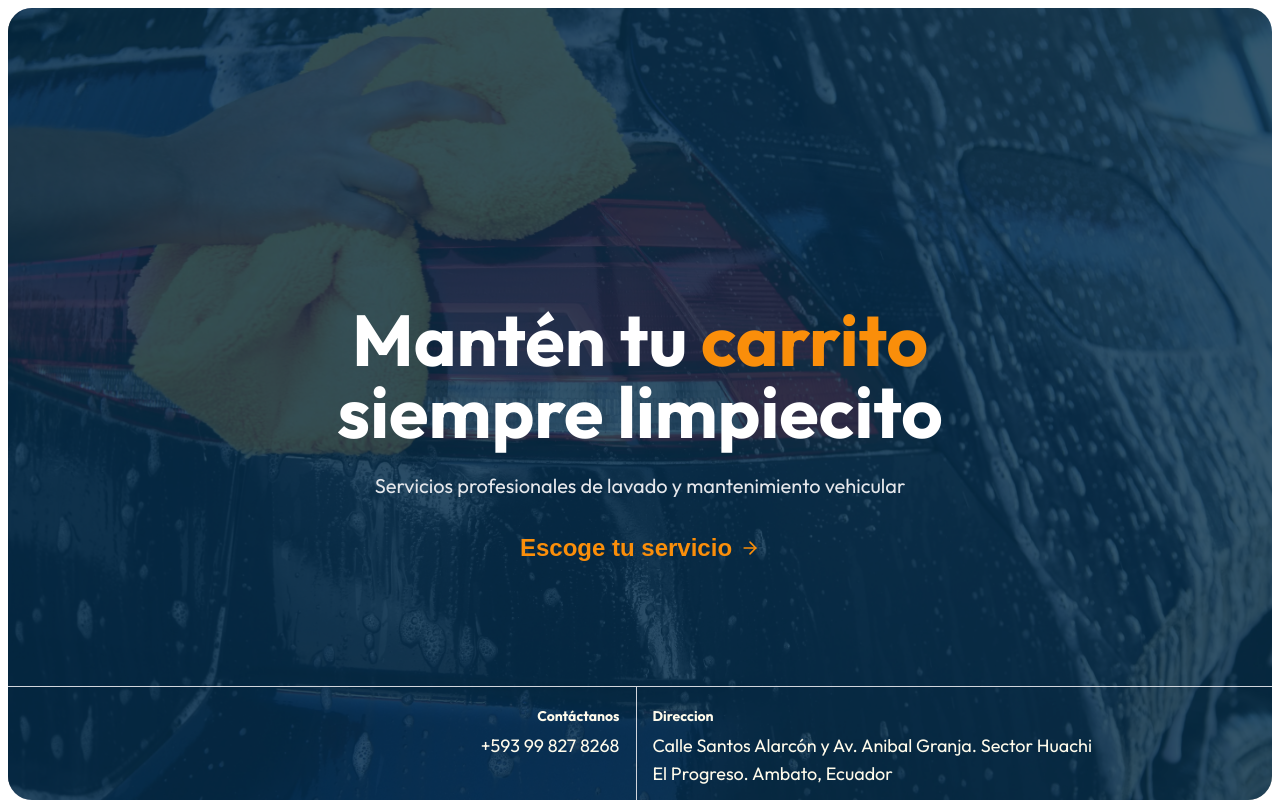
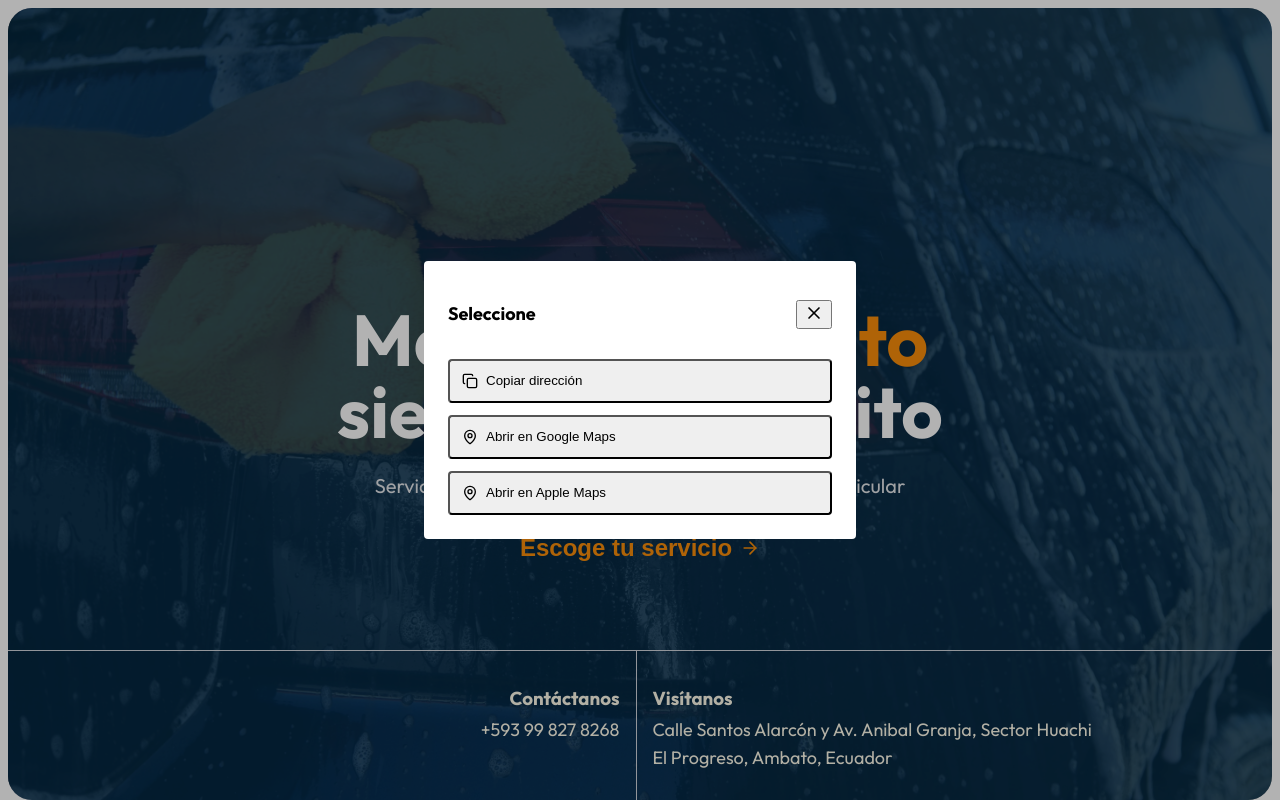
Before and after one commit to juaneugenio/lubrimas, a React (Vite) app: page / in a window 1280 px wide. Both pictures are taken after a click on the element 954 px from the left and 743 px from the top of the page. Shown: the top 800 px of the page. Built offline with nearby package versions, Linux system fonts and the light colour scheme.

Commit message:
estilos de las secciones call-to-acton en el hero. Antes de implementacion navbar sticky

```diff
--- a/package.json
+++ b/package.json
@@ -14,12 +14,14 @@
     "preview": "vite preview"
   },
   "dependencies": {
+    "@headlessui/react": "^2.2.1",
     "@react-google-maps/api": "^2.20.6",
     "framer-motion": "^12.6.3",
     "lucide-react": "^0.487.0",
     "react": "^19.0.0",
     "react-dom": "^19.0.0",
     "react-hook-form": "^7.55.0",
+    "react-hot-toast": "^2.5.2",
     "react-icons": "^5.5.0",
     "react-router-dom": "^7.4.1"
   },
--- a/src/components/Hero/Hero.jsx
+++ b/src/components/Hero/Hero.jsx
@@ -41,7 +41,7 @@ const Hero = () => {
             animate={{ opacity: 1, y: 0 }}
             transition={{ delay: 0.2, duration: 0.8 }}
           >
-            Mantén tu <span className="text-primary">carrito</span> siempre limpiecito
+            Mantén tu <span className="text-primary-color">carrito</span> siempre limpiecito
           </motion.h1>
 
           <motion.p
@@ -60,10 +60,10 @@ const Hero = () => {
           >
             <button
               onClick={handleServicesClick}
-              className="flex items-center font-bold p-0 bg-transparent border-none text-primary hover:text-blue-300 cursor-pointer transition-colors text-lg lg:text-2xl mx-auto"
+              className="flex items-center font-bold p-0 bg-transparent border-none text-primary-color hover:text-blue-300 cursor-pointer transition-colors text-lg lg:text-2xl mx-auto"
             >
               Escoge tu servicio
-              <ArrowRight className="ml-2 text-primary hover:text-blue-300" size={20} />
+              <ArrowRight className="ml-2 text-primary-color hover:text-blue-300" size={20} />
             </button>
           </motion.nav>
         </motion.section>
--- a/src/components/Nav/Nav.jsx
+++ b/src/components/Nav/Nav.jsx
@@ -1,52 +1,121 @@
-import React from 'react';
-import { Phone, MapPin } from 'lucide-react';
+import React, { useState } from 'react';
+import { MapPin, Copy, X, Check } from 'lucide-react';
+import { Dialog } from '@headlessui/react';
+import toast from 'react-hot-toast';
 
 const Nav = () => {
+  const [isOpen, setIsOpen] = useState(false);
+  const [copied, setCopied] = useState(false);
+  const address = 'Calle Santos Alarcón y Av. Anibal Granja, Sector Huachi El Progreso, Ambato, Ecuador';
+  const telephone = "+593 99 827 8268";
+  const googleMapsFormattedAddress = 'Calle Santos Alarcón 22 y Avenida Anibal Granja, Ambato, Ecuador';
+  const addressCoordinates = "-1.285857, -78.627475";
+
   const handlePhoneClick = () => {
-    alert("Contact us via phone!");
-    // You can replace this alert with a modal component for a better UI
+    window.location.href = `tel:${telephone}`;
   };
 
   const handleAddressClick = () => {
-    const address = encodeURIComponent('Calle Santos Alarcón y Av. Anibal Granja, Huachi El Progreso, Ambato, Ecuador');
+    setIsOpen(true);
+  };
 
-    // URL para Google Maps
-    const googleMapsUrl = `https://www.google.com/maps/dir/?api=1&destination=${address}`;
+  const copyAddress = () => {
+    const textToCopy = googleMapsFormattedAddress;
 
-    // URL para Apple Maps
-    const appleMapsUrl = `http://maps.apple.com/?daddr=${address}`;
+    if (navigator.clipboard?.writeText) {
+      navigator.clipboard.writeText(textToCopy)
+        .then(() => showCopySuccess())
+        .catch(() => fallbackCopy(textToCopy));
+    } else {
+      fallbackCopy(textToCopy);
+    }
+  };
 
-    // Detectar dispositivo y abrir el mapa correspondiente
-    const isIOS = /iPhone|iPad|iPod/i.test(navigator.userAgent);
-    const link = document.createElement('a');
-    link.href = isIOS ? appleMapsUrl : googleMapsUrl;
-    link.target = '_blank';
-    link.rel = 'noopener noreferrer';
-    document.body.appendChild(link);
-    link.click();
-    document.body.removeChild(link);
+  const fallbackCopy = (text) => {
+    const textarea = document.createElement('textarea');
+    textarea.value = text;
+    textarea.style.position = 'fixed';
+    document.body.appendChild(textarea);
+    textarea.select();
+
+    try {
+      document.execCommand('copy');
+      showCopySuccess();
+    } catch (err) {
+      toast.error('Error al copiar', { position: 'bottom-center' });
+    } finally {
+      document.body.removeChild(textarea);
+    }
+  };
+
+  const showCopySuccess = () => {
+    setCopied(true);
+    toast.success('¡Dirección copiada!', { position: 'bottom-center', duration: 2000 });
+    setTimeout(() => setCopied(false), 1500);
+  };
+
+  const openMaps = (isApple) => {
+    const url = isApple
+      ? `http://maps.apple.com/?daddr=${addressCoordinates}&dirflg=d`
+      : `https://www.google.com/maps/dir/?api=1&destination=${addressCoordinates.replace(/\s/g, '')}&travelmode=d`;
+
+    window.open(url, '_blank');
+    setIsOpen(false);
   };
 
   return (
-    <div className="relative flex w-full text-amber-50">
-      {/* Contact Section */}
-      <div
-        className="flex-1 flex flex-col items-end pr-4 border-r border-t border-gray-300 cursor-pointer"
-        onClick={handlePhoneClick} // Added onClick handler
-      >
-        <h4 className="text-sm md:text-md font-bold mb-1.5">Contáctanos</h4>
-        <a href="tel:+593 99 827 8268" className='no-underline text-amber-50 md:text-lg hover:underline'>+593 99 827 8268</a>
+    <>
+      <div className='flex text-amber-50'>
+        {/* Contact Section */}
+        <div className="flex-1 flex flex-col items-end py-4 pr-4 border-r border-t border-gray-300 cursor-pointer group hover:bg-blue-950 transition-colors duration-300 ease-in-out" onClick={handlePhoneClick}>
+          <h3 className="font-bold mb-1.5 text-amber-50 group-hover:text-orange-500 transition-colors duration-300 ease-in-out">Contáctanos</h3>
+          <span className='no-underline md:text-lg hover:underline text-amber-50 group-hover:text-orange-500 transition-colors duration-300 ease-in-out'>{telephone}</span>
+        </div>
+
+        {/* Ubication Section */}
+        <div className="flex-1 flex flex-col items-start pl-4 py-4 pr-2 border-t border-gray-300 cursor-pointer group hover:bg-blue-950 transition-colors duration-300 ease-in-out" onClick={handleAddressClick}>
+          <h3 className="font-bold mb-1.5 text-amber-50 group-hover:text-orange-500 transition-colors duration-300 ease-in-out">Visítanos</h3>
+          <span className="text-sm md:text-lg max-w-md mb-3 text-amber-50 group-hover:text-orange-500 transition-colors duration-300 ease-in-out">{address}</span>
+        </div>
       </div>
 
-      {/* Ubication Section */}
-      <div
-        className="flex-1 flex flex-col items-start pl-4 pr-2 border-t border-gray-300 cursor-pointer"
-        onClick={handleAddressClick} // Added onClick handler
-      >
-        <h4 className="text-sm md:text-md font-bold mb-1.5">Direccion</h4>
-        <a className="text-sm md:text-lg max-w-md mb-3">Calle Santos Alarcón y Av. Anibal Granja. Sector Huachi El Progreso. Ambato, Ecuador</a>
-      </div>
-    </div>
+      {/* Modal */}
+      <Dialog open={isOpen} onClose={() => setIsOpen(false)} className="relative z-50">
+        <div className="fixed inset-0 bg-black/30" />
+        <div className="fixed inset-0 flex items-center justify-center p-4">
+          <Dialog.Panel className="w-full max-w-sm rounded bg-white p-6">
+            <div className="flex justify-between items-center mb-4">
+              <Dialog.Title className="text-lg font-bold">Seleccione</Dialog.Title>
+              <button onClick={() => setIsOpen(false)}><X size={20} /></button>
+            </div>
+
+            <div className="space-y-3">
+              <button onClick={copyAddress} className={`flex items-center w-full p-3 rounded cursor-pointer transition-colors ${copied ? 'bg-green-100 text-green-700' : 'hover:bg-orange-500 active:bg-orange-700'}`}>
+                {copied ? (
+                  <>
+                    <Check size={16} className="mr-2" />
+                    <span>¡Copiado!</span>
+                  </>
+                ) : (
+                  <>
+                    <Copy size={16} className="mr-2" />
+                    <span>Copiar dirección</span>
+                  </>
+                )}
+              </button>
+              <button onClick={() => openMaps(false)} className="flex items-center w-full p-3 hover:bg-orange-500 active:bg-orange-700 rounded cursor-pointer transition-colors">
+                <MapPin size={16} className="text-md mr-2" />
+                Abrir en Google Maps
+              </button>
+              <button onClick={() => openMaps(true)} className="flex items-center w-full p-3 hover:bg-orange-500 active:bg-orange-700 rounded cursor-pointer transition-colors">
+                <MapPin size={16} className="mr-2" />
+                Abrir en Apple Maps
+              </button>
+            </div>
+          </Dialog.Panel>
+        </div>
+      </Dialog>
+    </>
   );
 };
 
--- a/src/index.css
+++ b/src/index.css
@@ -13,6 +13,6 @@ body {
   overflow-x: hidden;
 }
 
-.text-primary {
+.text-primary-color {
   color: #fa8e0a;
 }
```
Also changed, not shown: 1 other file (tests, documents, lock files or other folders).
